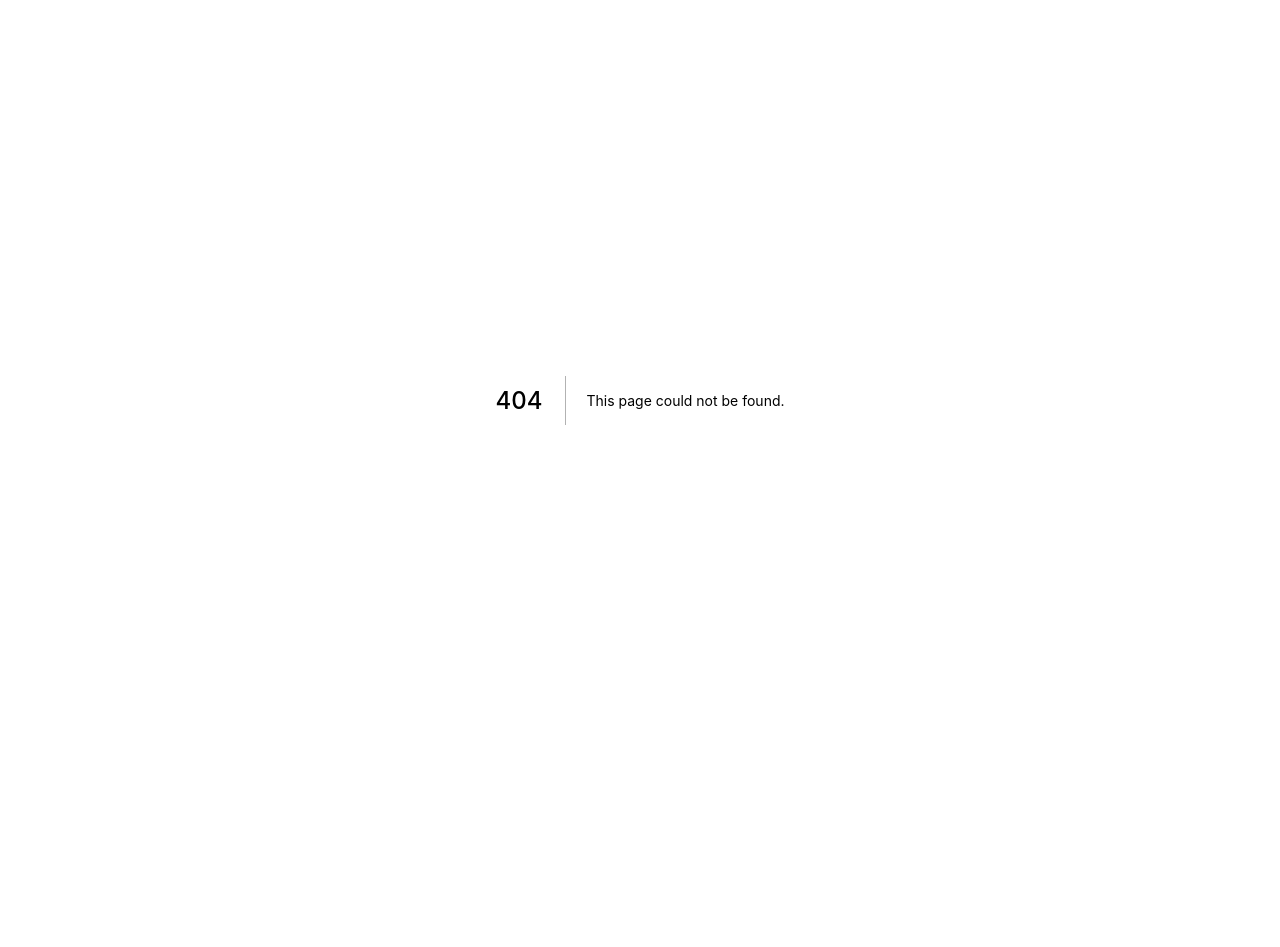
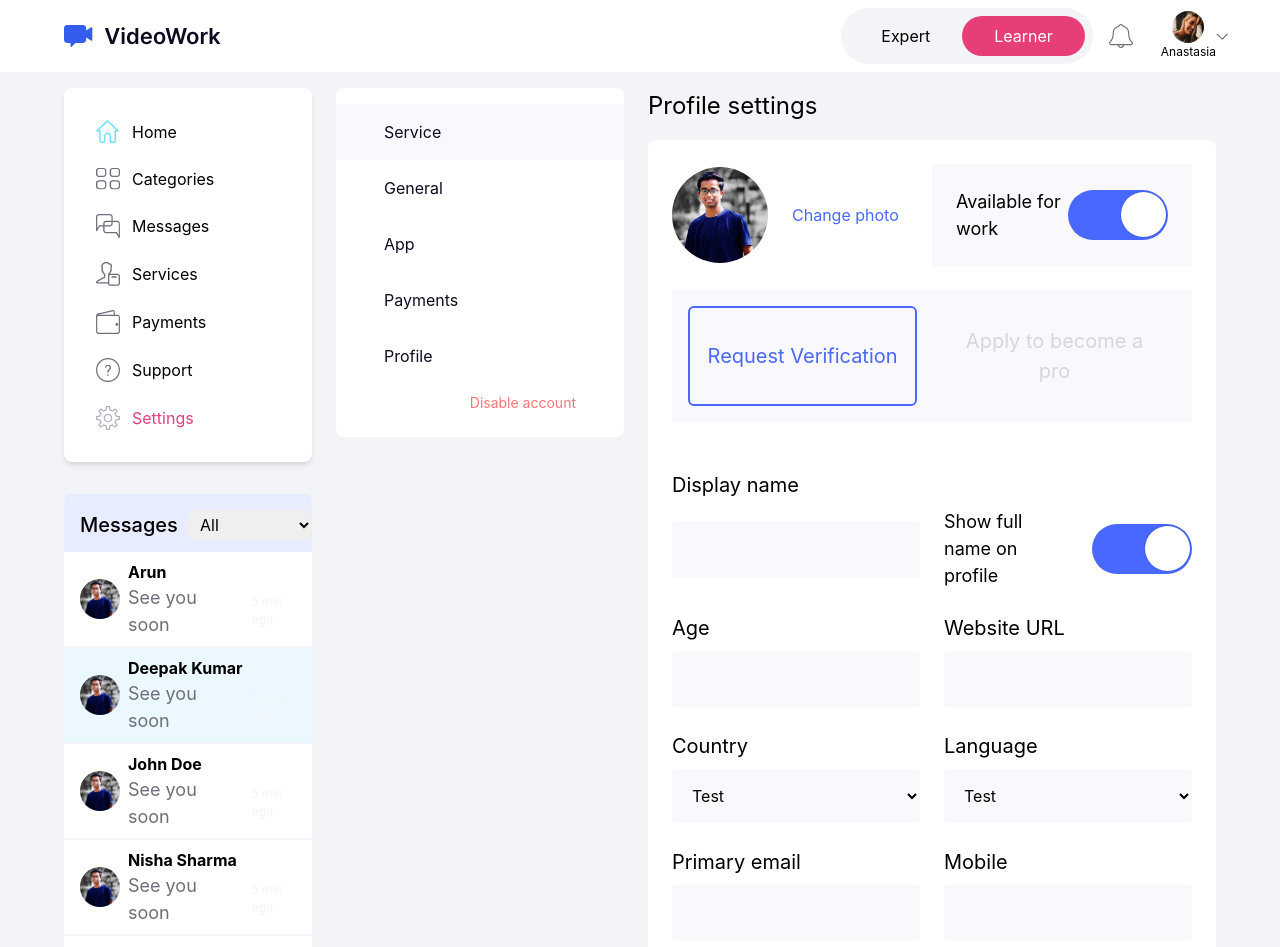
Before and after one commit to Nazeeh21/teach-it, a Next.js app: page /settings in a window 1280 px wide. Before the commit this address had no page. Shown: the top 947 px of the page. Before the commit the page ends 800 px from the top, so only its background shows below. Built offline with nearby package versions, Linux system fonts and the light colour scheme.

Commit message:
Add profile settings

```diff
--- /dev/null
+++ b/components/Inputs/Dropdown.js
@@ -0,0 +1,15 @@
+import React from 'react'
+
+const Dropdown = () => {
+  return (
+    <select className='bg-highlight p-4 rounded'>
+      <option>Test</option>
+      <option>Test</option>
+      <option>Test</option>
+      <option>Test</option>
+      <option>Test</option>
+    </select>
+  )
+}
+
+export default Dropdown
--- /dev/null
+++ b/components/Inputs/HighlightInput.js
@@ -0,0 +1,9 @@
+import React from 'react'
+
+const Input = ({ type = 'text' }) => {
+  return (
+    <input type={type} className='p-4 w-full rounded bg-highlight' placeholder='' />
+  )
+}
+
+export default Input
--- a/components/Nav/InnerNav/index.js
+++ b/components/Nav/InnerNav/index.js
@@ -1,13 +1,24 @@
 import React from 'react'
 import NavItem from './NavItem'
 
-const Index = ({ navItems }) => {
+const Index = ({ navItems, destructiveAction = 'Unsubscribe' }) => {
+  // return (
+  //   <div className='bg-white rounded-lg pt-4 pb-4'>
+  //     <NavItem label='Service' active />
+  //     <NavItem label='Service information' />
+  //     <NavItem label='Questions' />
+  //     <p className='text-red text-sm cursor-pointer text-right pr-12 pb-2 pt-2'>Unsubscribe</p>
+  //   </div>
+  // )
+
   return (
     <div className='bg-white rounded-lg pt-4 pb-4'>
       <NavItem label='Service' active />
-      <NavItem label='Service information' />
-      <NavItem label='Questions' />
-      <p className='text-red text-sm cursor-pointer text-right pr-12 pb-2 pt-2'>Unsubscribe</p>
+      <NavItem label='General' />
+      <NavItem label='App' />
+      <NavItem label='Payments' />
+      <NavItem label='Profile' />
+      <p className='text-red text-sm cursor-pointer text-right pr-12 pb-2 pt-2'>Disable account</p>
     </div>
   )
 };
--- /dev/null
+++ b/components/Toggle/index.js
@@ -0,0 +1,25 @@
+import React, { useState } from 'react';
+
+const Switch = () => {
+  const [isOn, toggle] = useState(true)
+
+  return (
+    <div className='-mt-6'>
+      <input
+        checked={isOn}
+        onChange={() => toggle(on => !on)}
+        className="react-switch-checkbox"
+        id={`react-switch-new`}
+        type="checkbox"
+      />
+      <label
+        className={`react-switch-label bg-${isOn ? 'secondary' : 'darkGrey'}`}
+        htmlFor={`react-switch-new`}
+      >
+        <span className={`react-switch-button`} />
+      </label>
+    </div>
+  );
+};
+
+export default Switch;
--- /dev/null
+++ b/pages/settings/index.js
@@ -0,0 +1,14 @@
+import React from 'react'
+import LayoutProvider from '../../layout/LayoutProvider'
+import InnerNav from '../../components/Nav/InnerNav'
+import Profile from '../../views/Settings/Profile'
+
+const Settings = () => {
+  return (
+    <LayoutProvider alternate rightContent={<InnerNav />}>
+      <Profile />
+    </LayoutProvider>
+  )
+}
+
+export default Settings
--- a/styles/globals.css
+++ b/styles/globals.css
@@ -93,3 +93,48 @@ input, button, textarea {
   top: 0;
   background-color: rgba(0, 0, 0, 0.5);
 }
+
+/* TOGGLE CSS START */
+
+.react-switch-checkbox {
+  height: 0;
+  width: 0;
+  visibility: hidden;
+}
+
+.react-switch-label {
+  display: flex;
+  align-items: center;
+  justify-content: space-between;
+  cursor: pointer;
+  width: 100px;
+  height: 50px;
+  background: grey;
+  border-radius: 100px;
+  position: relative;
+  transition: background-color .2s;
+}
+
+.react-switch-label .react-switch-button {
+  content: '';
+  position: absolute;
+  top: 2px;
+  left: 2px;
+  width: 45px;
+  height: 45px;
+  border-radius: 45px;
+  transition: 0.2s;
+  background: #fff;
+  box-shadow: 0 0 2px 0 rgba(10, 10, 10, 0.29);
+}
+
+.react-switch-checkbox:checked + .react-switch-label .react-switch-button {
+  left: calc(100% - 2px);
+  transform: translateX(-100%);
+}
+
+.react-switch-label:active .react-switch-button {
+  width: 60px;
+}
+
+/* TOGGLE CSS END */
--- a/views/Settings/Profile/index.js
+++ b/views/Settings/Profile/index.js
@@ -0,0 +1,146 @@
+import React from "react";
+import Toggle from "../../../components/Toggle";
+import { PrimaryButton, SecondaryButton } from "../../../components/Buttons/Index";
+import Input from "../../../components/Inputs/HighlightInput";
+import Dropdown from "../../../components/Inputs/Dropdown";
+import loremIpsum from "../../../utility/loremIpsum";
+import UploadButton from "../../../components/Upload/UploadButton"
+
+const CrossButton = (
+  <div
+    style={{
+      border: '3px solid white',
+      position: 'relative',
+      left: '80%',
+      bottom: '6%',
+    }}
+    className='rounded-full w-4/12 bg-red flex text-white'
+  >
+    <button className='m-auto'>x</button>
+  </div>
+)
+
+const UploadImageAndVideo = (
+  <div
+    style={{ backgroundImage: `url('images&videos/1.png')` }}
+    className="w-9/12 h-full rounded-lg"
+  >
+    {CrossButton}
+  </div>
+);
+
+const Switch = ({ label }) => (
+  <div className="grid grid-cols-2 items-center mt-4">
+    <p className="text-lg">{label}</p>
+    <div className="justify-self-end">
+      <Toggle />
+    </div>
+  </div>
+);
+
+const Label = ({ children }) => (
+  <h3 className="text-xl mb-2 mt-6">{children}</h3>
+);
+
+const Upload = ({ label }) => (
+  <React.Fragment>
+    <div className="my-10">
+      <p className="text-xl my-2">{label}</p>
+      <p className="w-full text-sm text-darkGrey">{loremIpsum}</p>
+    </div>
+    <div className="p-2 bg-lightGrey rounded grid grid-cols-5 items-center">
+      <div>
+        <UploadButton />
+      </div>
+      {UploadImageAndVideo}
+      {UploadImageAndVideo}
+      {UploadImageAndVideo}
+      {UploadImageAndVideo}
+    </div>
+  </React.Fragment>
+);
+
+const Index = () => {
+  return (
+    <div className="w-full">
+      <h3 className="text-2xl mb-4">Profile settings</h3>
+      {/* White container start */}
+      <div className="bg-white w-full rounded-lg p-6">
+        <div className="grid grid-cols-2">
+          <div className="flex gap-6 items-center">
+            <img
+              src="nazeeh_profile.jpg"
+              alt="Profile Picture"
+              className="rounded-full w-24"
+            />
+            <p className="text-secondary cursor-pointer">Change photo</p>
+          </div>
+          <div className="grid grid-cols-2 bg-highlight p-6 items-center">
+            <p className="text-lg">Available for work</p>
+            <div className="justify-self-end">
+              <Toggle />
+            </div>
+          </div>
+        </div>
+        <div className="w-full bg-highlight p-4 flex gap-4 mt-6 mb-12">
+          <SecondaryButton label="Request Verification" />
+          <SecondaryButton disabled label="Apply to become a pro" />
+        </div>
+
+        <Label>Display name</Label>
+
+        <div className="grid grid-cols-2 items-center gap-x-6 gap-y-0 grid-flow-row">
+          <Input />
+          <div className="grid grid-cols-2 items-center">
+            <p className="text-lg">Show full name on profile</p>
+            <div className="justify-self-end">
+              <Toggle />
+            </div>
+          </div>
+
+          <Label>Age</Label>
+          <Label>Website URL</Label>
+
+          <Input />
+          <Input />
+
+          <Label>Country</Label>
+          <Label>Language</Label>
+
+          <Dropdown />
+          <Dropdown />
+
+          <Label>Primary email</Label>
+          <Label>Mobile</Label>
+
+          <Input type="email" />
+          <Input type="number" />
+
+          <Switch label="Show services taken" />
+          <Switch label="Show online status" />
+        </div>
+
+        <div className="my-10">
+          <Label>One line bio</Label>
+          <input className="rounded w-full p-4 text-sm bg-lightGrey" />
+        </div>
+        <div className="my-10">
+          <Label>Profile description</Label>
+          <textarea className="rounded w-full p-4 text-sm bg-lightGrey h-32" />
+          {/* <p className='rounded w-full p-2 text-sm bg-lightGrey'>{loremIpsum}</p> */}
+        </div>
+
+        <Upload label="Demo videos" />
+        <Upload label="Certificates" />
+
+        <div className='w-1/3 mt-6'>
+        <PrimaryButton label='Save' />
+        </div>
+
+      </div>
+      {/* White container end */}
+    </div>
+  );
+};
+
+export default Index;
```
